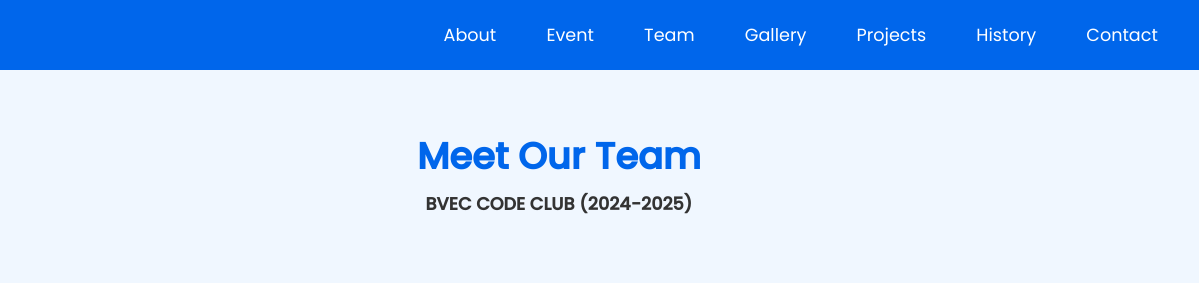
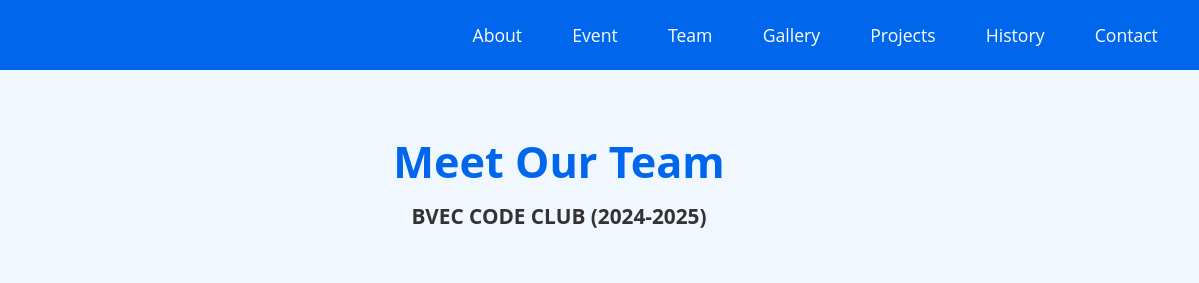
Before and after one commit to anuragsaha02/team, a plain HTML site: page index.html in a window 1280 px wide. Shown: the top 283 px of the page, 81-1280 px from the left. Drawn offline with Linux system fonts and the light colour scheme.

Commit message:
Update styles.css

```diff
--- a/assets/css/styles.css
+++ b/assets/css/styles.css
@@ -1,5 +1,5 @@
 /*=============== GOOGLE FONTS ===============*/
-@import url("https://fonts.googleapis.com/css2?family=Poppins:wght@400;500&display=swap");
+@import url('https://fonts.googleapis.com/css2?family=Kanit:ital,wght@0,100;0,200;0,300;0,400;0,500;0,600;0,700;0,800;0,900;1,100;1,200;1,300;1,400;1,500;1,600;1,700;1,800;1,900&display=swap');
 
 /*=============== VARIABLES CSS ===============*/
 :root {
@@ -12,8 +12,8 @@
   --container-color: hsl(0, 0%, 100%);
 
   /*========== Font and typography ==========*/
-  --body-font: "Poppins", sans-serif;
-  --h2-font-size: 1.5rem;
+  --body-font: "Open Sans", sans-serif;
+  --h2-font-size: 1.8rem;
   --small-font-size: .875rem;
   --footer-font-size: 1rem;
 }
@@ -184,16 +184,17 @@ body {
 }
 
 h1 {
-  font-size: 2.3rem;
+  font-size: 2.7rem;
   color: var(--first-color);
   text-align: center;
   margin-bottom: 0rem;
 }
 
 p {
-  font-size: 1.1rem;
+  font-size: 1.3rem;
   text-align: center;
   color: var(--text-color);
+
 }
 
 /*=============== CARD ===============*/
```
